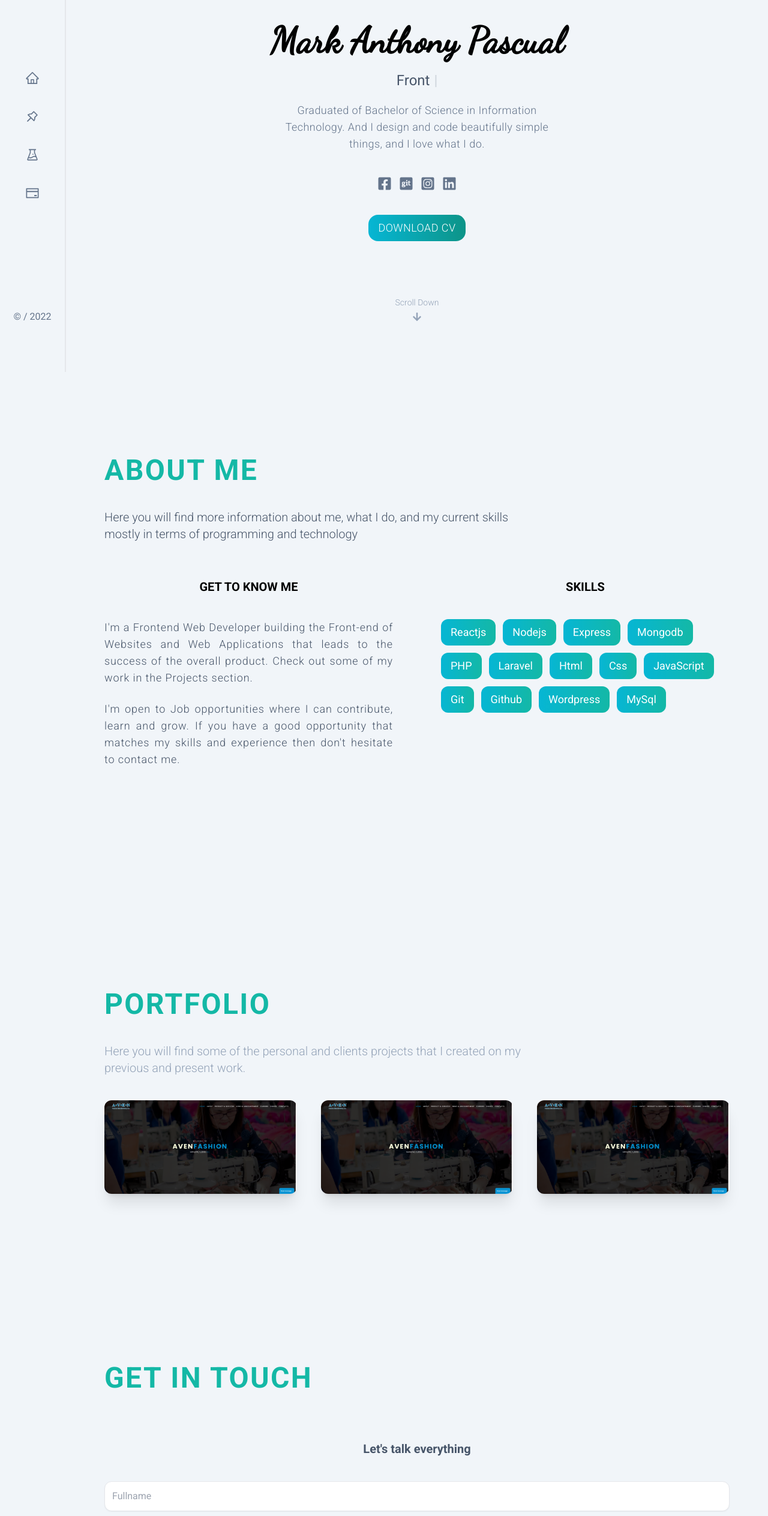
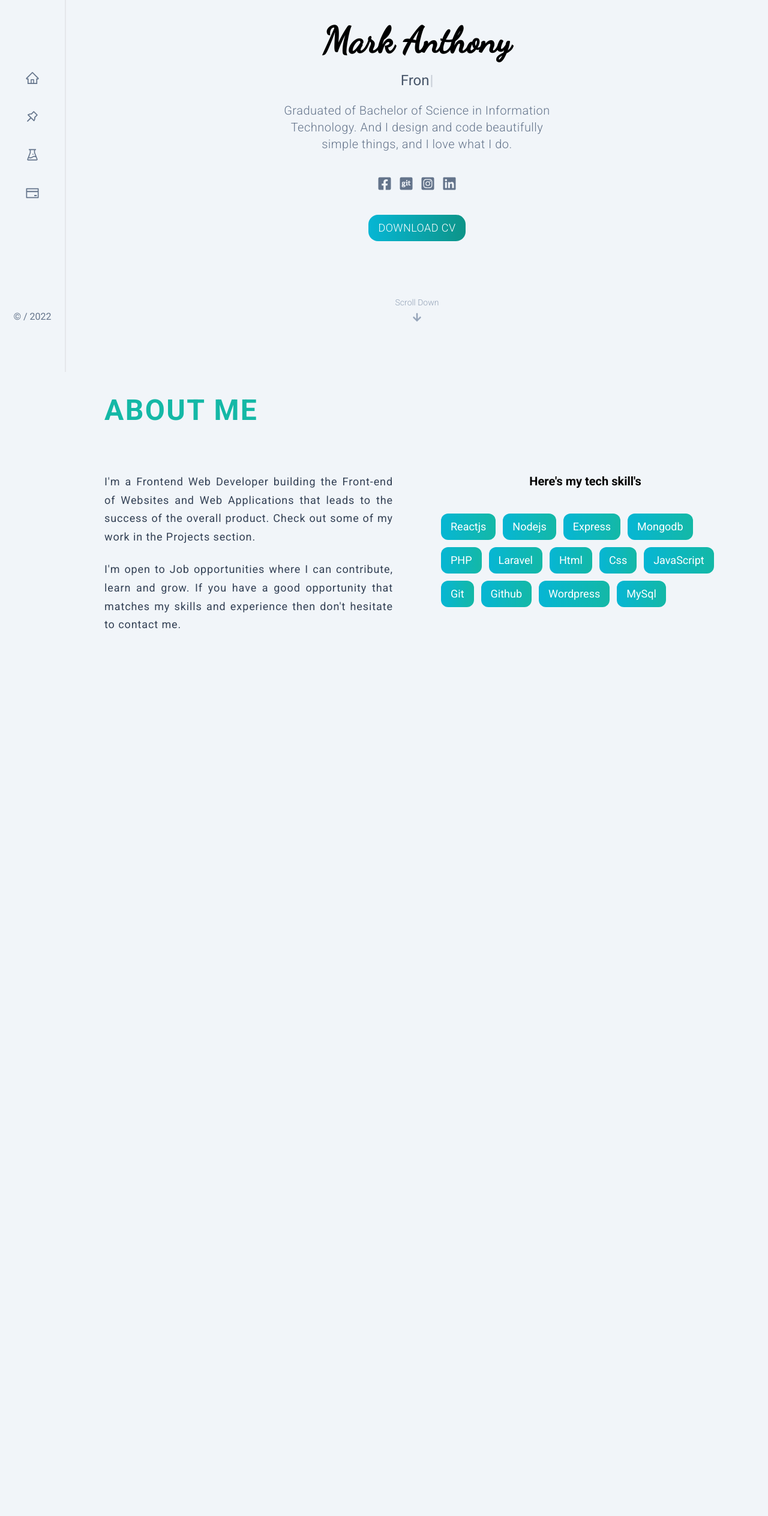
Before and after one commit to markan2ny/portfolio-v2, a React (Vite) app: page / in a window 1280 px wide. Shown: the part 180-2707 px from the top of the page at 60% size. After the commit the page ends 1600 px from the top, so only its background shows below. Built offline with nearby package versions, Linux system fonts and the light colour scheme.

Commit message:
Moved Section to src/sections

```diff
--- a/src/App.jsx
+++ b/src/App.jsx
@@ -1,12 +1,10 @@
 import React, { useEffect, useState } from "react";
-import { About } from "./components/About/About";
-import { Contact } from "./components/Contact/Contact";
-import { Home } from "./components/Home/Home";
 import { Desktop } from "./components/Sidebar/Desktop";
 import { Sidebar } from "./components/Sidebar/Mobile";
 import { Toggle } from "./components/Toggle";
 import useWindowDimensions from "./components/useWindowDimensions";
-import { Work } from "./components/Work/Work";
+import { About } from "./sections/About";
+import { Home } from "./sections/Home";
 
 export const App = () => {
   const { width } = useWindowDimensions();
@@ -20,8 +18,6 @@ export const App = () => {
         <Toggle showSidebar={setToggle} />
         <Home />
         <About />
-        <Work />
-        <Contact />
       </main>
     </>
   );
--- a/src/components/Contact/Contact.jsx
+++ /dev/null
@@ -1,21 +0,0 @@
-import React from "react";
-import { Form } from "../Form";
-import { Section } from "../Section";
-
-export const Contact = () => {
-  return (
-    <Section id="contact" css="md:h-screen md:justify-center">
-      <div>
-        <h2 className="text-2xl md:text-5xl text-center md:text-left uppercase tracking-wider font-semibold text-teal-500 mb-10 ">
-          GET IN TOUCH
-        </h2>
-        <div className="md:grid col-span-2">
-          <h3 className="text-center text-xl font-bold text-slate-600 my-10">
-            Let's talk everything
-          </h3>
-          <Form />
-        </div>
-      </div>
-    </Section>
-  );
-};
--- a/src/components/Section.jsx
+++ b/src/components/Section.jsx
@@ -1,8 +1,8 @@
 import React from "react";
 
-export const Section = ({ children, id, css }) => {
+export const Section = ({ children, id }) => {
   return (
-    <section id={id} className={`flex flex-col py-10 px-16 ${css}`}>
+    <section id={id} className={`flex flex-col py-10 px-16 h-screen`}>
       {children}
     </section>
   );
--- a/src/components/Work/Work.jsx
+++ b/src/components/Work/Work.jsx
@@ -5,10 +5,10 @@ import { Card } from "../Card/Card";
 export const Work = () => {
   return (
     <Section id={`work`} css="h-screen md:justify-center">
-      <h2 className="text-2xl md:text-5xl text-center md:text-left uppercase tracking-wider font-semibold text-teal-500 mb-10">
+      <h2 className="text-3xl md:text-5xl text-center md:text-left uppercase tracking-wider font-semibold text-teal-500 mb-10">
         Portfolio
       </h2>
-      <p className="text-slate-400 text-sm md:text-xl font-light mb-10 md:max-w-[70%] text-center md:text-left leading-[1.7]">
+      <p className="text-slate-400 text-lg font-light mb-10 md:max-w-[70%] text-center md:text-left leading-[1.7]">
         Here you will find some of the personal and clients projects that I
         created on my previous and present work.
       </p>
--- a/src/components/About/About.jsx
+++ b/src/sections/About.jsx
@@ -1,31 +1,23 @@
 import React from "react";
-import { Cta } from "../Button/cta";
-import { Section } from "../Section";
-import { Skill } from "../Skill";
+import { Section } from "../components/Section";
+import { Skill } from "../components/Skill";
 
 export const About = () => {
   return (
-    <Section id={`about`} css="md:h-screen md:justify-center">
-      <h2 className="text-2xl md:text-5xl uppercase tracking-wider font-semibold text-teal-500 md:mb-10 mb-5 text-center md:text-left">
+    <Section id={`about`}>
+      <h2 className="text-3xl md:text-5xl uppercase tracking-wider font-semibold text-teal-500 md:mb-10 mb-5 text-center md:text-left">
         About Me
       </h2>
-      <p className="text-slate-600 text-center md:text-left text-sm md:text-xl font-light mb-5 md:max-w-[70%] leading-[1.7]">
-        Here you will find more information about me, what I do, and my current
-        skills mostly in terms of programming and technology
-      </p>
       <div className="md:grid grid-cols-2 gap-20 mt-5 md:mt-10">
         <div>
-          <h2 className="text-md md:text-xl font-bold mb-10 text-center md:text-center">
-            GET TO KNOW ME
-          </h2>
-          <p className="text-slate-600 text-justify leading-[1.7] tracking-wider font-light text-sm md:text-lg">
+          <p className="text-slate-700 text-justify leading-[1.7] tracking-wider font-normal text-[18px]">
             I'm a Frontend Web Developer building the Front-end of Websites and
             Web Applications that leads to the success of the overall product.
             Check out some of my work in the Projects section.
           </p>
           <br />
 
-          <p className="text-slate-600 text-justify text-sm leading-[1.7] tracking-wider font-light md:text-lg">
+          <p className="text-slate-700 text-justify text-[18px] leading-[1.7] tracking-wider font-normal ">
             I'm open to Job opportunities where I can contribute, learn and
             grow. If you have a good opportunity that matches my skills and
             experience then don't hesitate to contact me.
@@ -34,7 +26,7 @@ export const About = () => {
 
         <div className="mt-10 md:mt-0">
           <h2 className="text-lg md:text-xl font-bold mb-10 text-center md:text-center">
-            SKILLS
+            Here's my tech skill's
           </h2>
           <div className="flex flex-wrap gap-3 ">
             <Skill text={`Reactjs`} />
--- /dev/null
+++ b/src/sections/Contact.jsx
@@ -0,0 +1,25 @@
+import React from "react";
+import { Form } from "../Form";
+import { Section } from "../Section";
+
+export const Contact = () => {
+  return (
+    <Section id="contact" css="h-screen justify-center text-center">
+      <div>
+        <h2 className="text-3xl md:text-5xl text-center md:text-center uppercase tracking-wider font-extrabold text-teal-500">
+          GET IN TOUCH
+        </h2>
+        <div className="md:grid col-span-2">
+          <h3 className="text-center text-lg md:text-xl font-normal text-slate-400 my-10 md:w-3/12 mx-auto">
+            Got a question or proposal, or just want to say hello? Go ahead.
+          </h3>
+          <a href="mailto:markan2nypascual@gmail.com">
+            <button className="text-center px-4 py-2 bg-gradient-to-r from-cyan-500 to-teal-600 text-white tracking-wide rounded-2xl text-md md:text-lg font-light hover:scale-110 transition">
+              Say Hello 👋
+            </button>
+          </a>
+        </div>
+      </div>
+    </Section>
+  );
+};
--- a/src/components/Home/Home.jsx
+++ b/src/sections/Home.jsx
@@ -1,16 +1,15 @@
 import React from "react";
 import * as Fa from "react-icons/fa";
 import Typewriter from "typewriter-effect";
-import { Section } from "../Section";
-import { Scroll } from "./Scroll";
-import { Social } from "./Social";
-
+import { Social } from "../components/Social";
+import { Scroll } from "../components/Scroll";
+import { Section } from "../components/Section";
 export const Home = () => {
   return (
-    <Section id="home" css="h-screen">
+    <Section id="home">
       <div className="flex items-center justify-center flex-col h-[100%] relative">
-        <h1 className="font-dancingScript text-[28px] md:text-6xl font-bold text-black">
-          Mark Anthony Pascual
+        <h1 className="font-dancingScript text-5xl md:text-6xl font-bold text-black">
+          Mark Anthony
         </h1>
         <span className="text-slate-600 text-lg md:text-2xl my-5">
           <Typewriter
@@ -21,7 +20,7 @@ export const Home = () => {
             }}
           />
         </span>
-        <p className="md:max-w-md leading-[1.7] tracking-wide text-slate-500 font-light text-center text-sm md:text-lg">
+        <p className="md:max-w-md leading-[1.7] tracking-wide text-slate-500 font-light text-center text-lg md:text-xl">
           Graduated of Bachelor of Science in Information Technology. And I
           design and code beautifully simple things, and I love what I do.{" "}
         </p>
```
Also changed, not shown: src/components/Scroll.jsx (renamed from src/components/Home/Scroll.jsx), src/components/Social.jsx (renamed from src/components/Home/Social.jsx).
